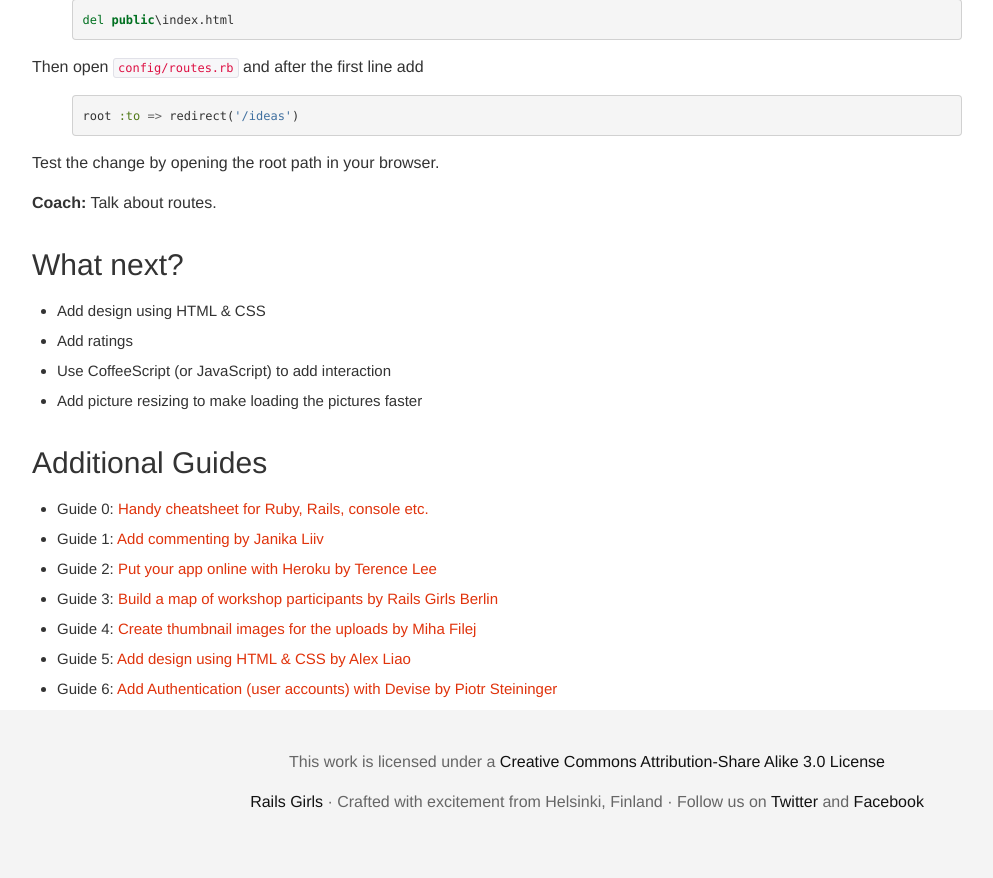
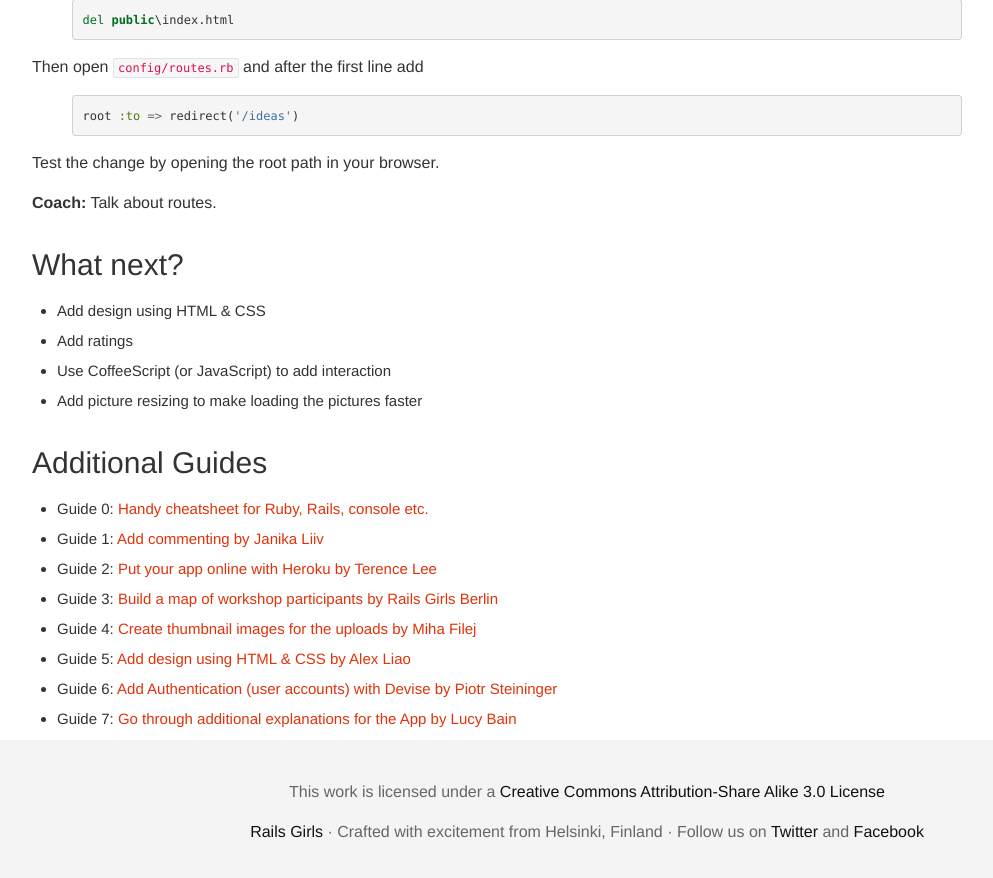
Before and after one commit to railsgirls/guides.railsgirls.com, a Jekyll site: the page built from _posts/2012-04-18-app.markdown, in a window 1280 px wide and 900 px high, scrolled down 4631 px. Shown: the top 878 px of the window, without its empty margins (53-1046 px from the left). Built offline with Jekyll 4.4.1, drawn with Linux system fonts in a browser that asks for light colours; nearby versions of some CDN libraries; Markdown is read by kramdown in place of the engine named in the settings.

Commit message:
Adding Lucy's guide

```diff
--- a/_posts/2012-04-18-app.markdown
+++ b/_posts/2012-04-18-app.markdown
@@ -291,3 +291,4 @@
 * Guide 4: [Create thumbnail images for the uploads by Miha Filej](/thumbnails)
 * Guide 5: [Add design using HTML &amp; CSS by Alex Liao](/design)
 * Guide 6: [Add Authentication (user accounts) with Devise by Piotr Steininger](/devise/)
+* Guide 7: [Go through additional explanations for the App by Lucy Bain](https://github.com/lbain/railsgirls)
```
